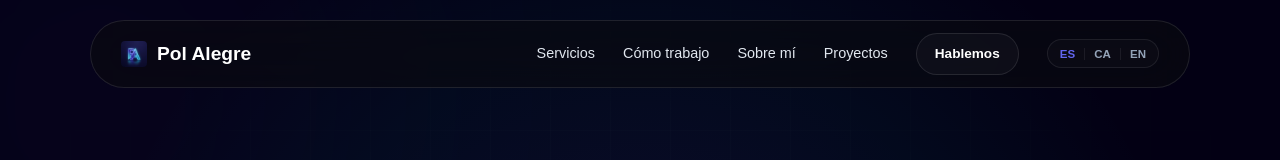
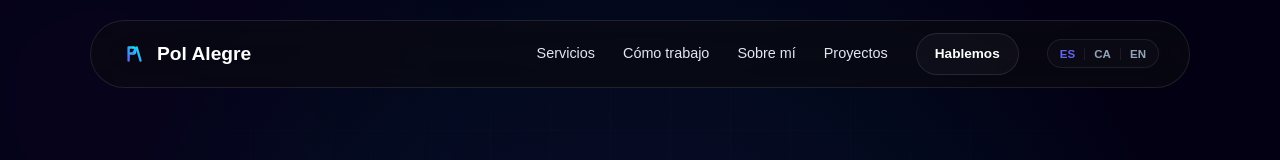
Before and after one commit to polalegredev/portfolio-pol, a React (Vite) app: page / in a window 1280 px wide. Shown: the top 160 px of the page. Built offline with nearby package versions, Linux system fonts and the light colour scheme.

Commit message:
design: implement ultra-pro flat vector monogram logo for P and A

```diff
--- a/index.html
+++ b/index.html
@@ -2,7 +2,7 @@
 <html lang="en">
   <head>
     <meta charset="UTF-8" />
-    <link rel="icon" type="image/png" href="/assets/logo.png" />
+    <link rel="icon" type="image/svg+xml" href="/favicon.svg" />
     <meta name="viewport" content="width=device-width, initial-scale=1.0" />
     <meta http-equiv="Content-Security-Policy" content="default-src 'self'; script-src 'self' 'unsafe-inline' 'unsafe-eval'; style-src 'self' 'unsafe-inline' https://fonts.googleapis.com; font-src 'self' https://fonts.gstatic.com; img-src 'self' data: https://*.github.io; connect-src 'self' https://formspree.io;" />
     <script>
--- a/src/components/Footer.jsx
+++ b/src/components/Footer.jsx
@@ -6,12 +6,44 @@ export default function Footer({ t }) {
       <div className="container footer-container">
         <div className="footer-brand">
           <a href="#hero" className="footer-logo">
-            <img
-              src={`${import.meta.env.BASE_URL}assets/logo.png`}
-              alt="Logo Pol Alegre"
+            <svg
               className="logo-icon"
-              style={{ borderRadius: '4px' }}
-            />
+              viewBox="0 0 24 24"
+              fill="none"
+              stroke="currentColor"
+              strokeWidth="2.2"
+            >
+              <path
+                d="M 7, 18 V 6 H 11.5 C 13.8 6, 13.8 11.5, 11.5 11.5 H 7"
+                stroke="url(#logo-grad-footer)"
+                strokeLinecap="round"
+                strokeLinejoin="round"
+              ></path>
+              <path
+                d="M 11, 11.5 L 14.5, 6 L 18, 18"
+                stroke="url(#logo-grad-footer)"
+                strokeLinecap="round"
+                strokeLinejoin="round"
+              ></path>
+              <path
+                d="M 9.5, 14 H 15.5"
+                stroke="url(#logo-grad-footer)"
+                strokeLinecap="round"
+                strokeLinejoin="round"
+              ></path>
+              <defs>
+                <linearGradient
+                  id="logo-grad-footer"
+                  x1="0%"
+                  y1="100%"
+                  x2="100%"
+                  y2="0%"
+                >
+                  <stop offset="0%" stopColor="var(--accent-blue)"></stop>
+                  <stop offset="100%" stopColor="var(--accent-clay)"></stop>
+                </linearGradient>
+              </defs>
+            </svg>
             <span className="logo-text">Pol Alegre</span>
           </a>
           <p className="footer-tagline">{t('footer-tagline')}</p>
--- a/src/components/Navbar.jsx
+++ b/src/components/Navbar.jsx
@@ -24,12 +24,44 @@ export default function Navbar({ lang, setLang, t }) {
     <header className={`navbar ${scrolled ? 'scrolled' : ''}`} id="navbar">
       <div className="nav-container">
         <a href="#hero" className="nav-logo" id="nav-logo" onClick={handleLinkClick}>
-          <img
-            src={`${import.meta.env.BASE_URL}assets/logo.png`}
-            alt="Logo Pol Alegre"
+          <svg
             className="logo-icon"
-            style={{ borderRadius: '4px' }}
-          />
+            viewBox="0 0 24 24"
+            fill="none"
+            stroke="currentColor"
+            strokeWidth="2.2"
+          >
+            <path
+              d="M 7, 18 V 6 H 11.5 C 13.8 6, 13.8 11.5, 11.5 11.5 H 7"
+              stroke="url(#logo-grad)"
+              strokeLinecap="round"
+              strokeLinejoin="round"
+            ></path>
+            <path
+              d="M 11, 11.5 L 14.5, 6 L 18, 18"
+              stroke="url(#logo-grad)"
+              strokeLinecap="round"
+              strokeLinejoin="round"
+            ></path>
+            <path
+              d="M 9.5, 14 H 15.5"
+              stroke="url(#logo-grad)"
+              strokeLinecap="round"
+              strokeLinejoin="round"
+            ></path>
+            <defs>
+              <linearGradient
+                id="logo-grad"
+                x1="0%"
+                y1="100%"
+                x2="100%"
+                y2="0%"
+              >
+                <stop offset="0%" stopColor="var(--accent-blue)"></stop>
+                <stop offset="100%" stopColor="var(--accent-clay)"></stop>
+              </linearGradient>
+            </defs>
+          </svg>
           <span className="logo-text">Pol Alegre</span>
         </a>
 
```
Also changed, not shown: public/favicon.svg.
